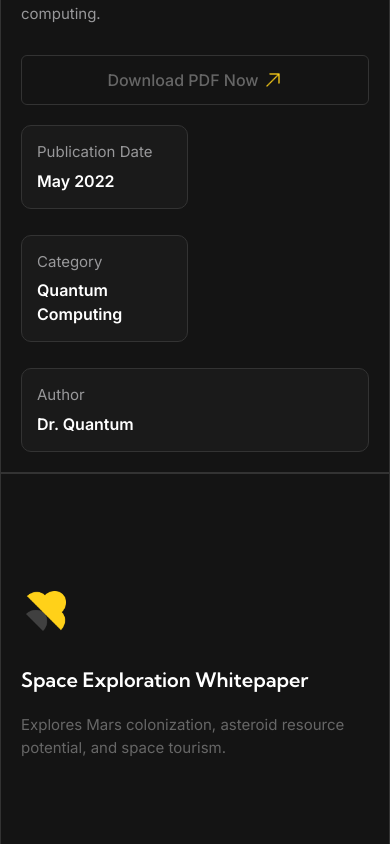
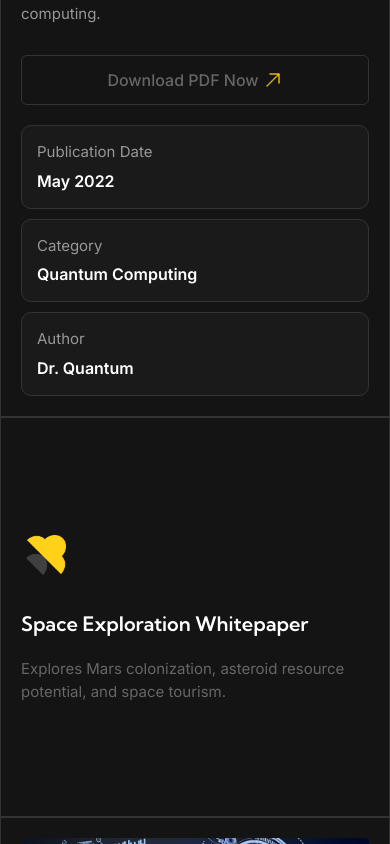
Before and after one commit to devsultan06/blog, a Next.js app: page /resources in a window 390 px wide. Shown: the part 1800-2644 px from the top of the page. Built offline with nearby package versions, Linux system fonts and the light colour scheme; a web font is replaced by a local one.

Commit message:
Refactor FAQ component for improved readability and update button styles; adjust layout in Reports and Analysis components for better responsiveness

```diff
--- a/components/contact/Faq.tsx
+++ b/components/contact/Faq.tsx
@@ -41,13 +41,13 @@ const Faq = () => {
                 <div key={index} className="bg-[#0f0f0f] rounded-lg">
                     <button
                         onClick={() => toggleFAQ(index)}
-            className="flex items-center justify-between w-full p-4 text-white text-md font-medium bg-black rounded-lg"
+                        className="flex items-center justify-between w-full p-4 text-white text-md font-medium bg-black rounded-lg text-left"
                     >
                         {faq.question}
                         {openIndex === index ? (
                             <FiChevronUp className="text-yellow-500 text-xl" />
                         ) : (
-              <FiChevronDown className="text-yellow text-xl" />
+                            <FiChevronDown className="text-yellow-500 text-xl" />
                         )}
                     </button>
 
@@ -57,8 +57,9 @@ const Faq = () => {
                         transition={{ duration: 0.3 }}
                         className="overflow-hidden"
                     >
-            <p className="p-4 text-grey50">{faq.answer}</p>
+                        <p className="p-4 text-gray-400 text-left">{faq.answer}</p>
                     </motion.div>
+
                 </div>
             ))}
         </div>
--- a/components/layout/NavBar.tsx
+++ b/components/layout/NavBar.tsx
@@ -60,7 +60,7 @@ export default function NavBar() {
                     className={`relative  overflow-hidden bg-yellow text-black px-4 py-2 rounded-md
                             hover:bg-opacity-80 transition duration-300 ease-in-out
                             max-700:absolute max-700:top-[300px] max-700:transition-all
-                            ${isOpen ? "max-700:opacity-100 ml-[-285px] flex items-start" : "max-700:opacity-0 max-700:pointer-events-none"}
+                            ${isOpen ? "max-700:opacity-1 ml-[-280px] max-500:ml-[-230px]  flex items-start" : "max-700:opacity-0 max-700:pointer-events-none"}
                             group`
                     }
                 >
--- a/components/resources/Analysis.tsx
+++ b/components/resources/Analysis.tsx
@@ -34,10 +34,10 @@ export const Analysis = () => {
 
                         </button>
 
-                        <button className="relative overflow-hidden max-900:w-[100%] border border-dark20 text-lightgrey px-4 py-3 rounded-md transition duration-300 ease-in-out group">
+                        <button className="relative overflow-hidden max-900:w-[100%] border border-dark20 text-lightgrey px-6 py-3 rounded-md transition duration-300 ease-in-out group">
                             <span className="absolute inset-0 bg-yellow scale-x-0 origin-left transition-transform duration-300 ease-in-out group-hover:scale-x-100"></span>
 
-                            <span className="relative z-10 font-medium group-hover:text-black transition duration-300">Download PDF Now</span>
+                            <span className="relative z-10 font-medium group-hover:text-black transition duration-300 whitespace-nowrap flex justify-center">Download PDF Now</span>
 
                         </button>
                     </div>
--- a/components/resources/Reports.tsx
+++ b/components/resources/Reports.tsx
@@ -75,13 +75,13 @@ export const Reports: React.FC<PodcastResource> = ({
                     </div>
                 </div>
 
-                <div className="flex justify-between mt-[20px] gap-4 max-900:flex max-900:flex-wrap">
-                    <div className="bg-black w-1/3 p-[15px] rounded-[10px] border border-dark20 max-900:w-[48%] max-900:mb-[10px]">
+                <div className="flex justify-between mt-[20px] gap-4 max-900:block max-900:w-full">
+                    <div className="bg-black w-1/3 p-[15px] rounded-[10px] border max-900:w-full border-dark20 max-900:mb-[10px]">
                         <p className="text-grey60 text-[15px] mb-[5px]">Publication Date</p>
                         <h1 className="font-semibold">{pubDate}</h1>
                     </div>
 
-                    <div className="bg-black w-1/3 p-[15px] rounded-[10px] border border-dark20 max-900:w-[48%] max-900:mb-[10px]">
+                    <div className="bg-black w-1/3 p-[15px] rounded-[10px] border  max-900:w-full border-dark20  max-900:mb-[10px]">
                         <p className="text-grey60 text-[15px] mb-[5px]">Category</p>
                         <h1 className="font-semibold">{category}</h1>
                     </div>
```
Lines whose indentation alone changed are shown as unchanged.
